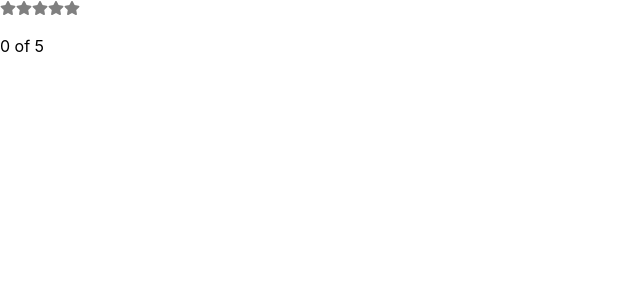
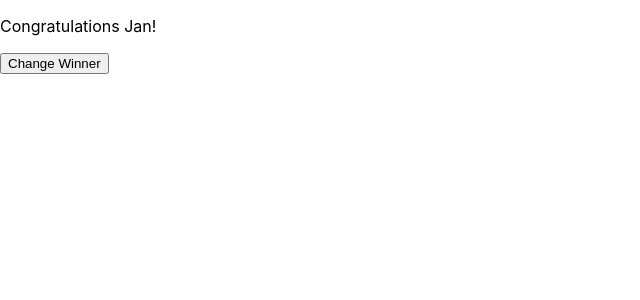
Before and after one commit to danish-faisal/Learning_ReactHooks, a React (Create React App) app: page / in a window 1280 px wide. Shown: the top 300 px of the page, without its empty margins (0-640 px from the left). Built offline with nearby package versions, Linux system fonts and the light colour scheme.

Commit message:
Introducing useEffect

```diff
--- a/src/App.js
+++ b/src/App.js
@@ -1,6 +1,7 @@
 import logo from './logo.svg';
 import './App.css';
 
+// Array & Object destructuring
 function App({ name }) {
   return (
     <div className="App">
--- a/src/index.js
+++ b/src/index.js
@@ -1,6 +1,72 @@
-import React, { useState } from 'react';
+import React, { useEffect, useState } from 'react';
 import ReactDOM from 'react-dom';
 import './index.css';
+
+function App() {
+  const [name, setName] = useState("Jan");
+
+  useEffect(() => {
+    document.title = `Celebrate ${name}`;
+  });
+
+  return (
+    <div className="App">
+      <section>
+        <p>Congratulations {name}!</p>
+        <button onClick={() => setName("Will")}>Change Winner</button>
+      </section>
+    </div>
+  );
+}
+
+
+ReactDOM.render(
+  <React.StrictMode>
+    <App name="Danish" />
+  </React.StrictMode>,
+  document.getElementById('root')
+);
+
+// Array and Object destructuring
+/*
+const [, , third] = ["Alex", "Ali", "Anna"];
+
+console.log(third);
+*/
+
+// Incorporating the useState hook
+/*
+function App() {
+  const [status, setStatus] = useState("Not Delivered");
+
+  return (
+    <div className="App">
+      <h1>The package is: {status}.</h1>
+      <button onClick={() => setStatus("Delivered")}>Deliver</button>
+    </div>
+  );
+}
+*/
+
+// Building a checkbox with useState
+/*
+function App() {
+  const [status, setStatus] = useState("Not Delivered");
+  const [checked, setChecked] = useState(false);
+
+  return (
+    <div className="App">
+      <h1>The package is: {status}.</h1>
+      <button onClick={() => setStatus("Delivered")}>Deliver</button>
+      <input type="checkbox" value={checked} onChange={() => setChecked((checked) => !checked)} />
+      <p>{checked ? "checked" : "not checked"}</p>
+    </div>
+  );
+}
+*/
+
+// Working with component trees & Sending interactions up component trees
+/*
 import { FaStar } from 'react-icons/fa';
 
 const createArray = (length) => [...Array(length)];
@@ -34,10 +100,4 @@ function App() {
   );
 }
 
-
-ReactDOM.render(
-  <React.StrictMode>
-    <App name="Danish" />
-  </React.StrictMode>,
-  document.getElementById('root')
-);
+*/
```
